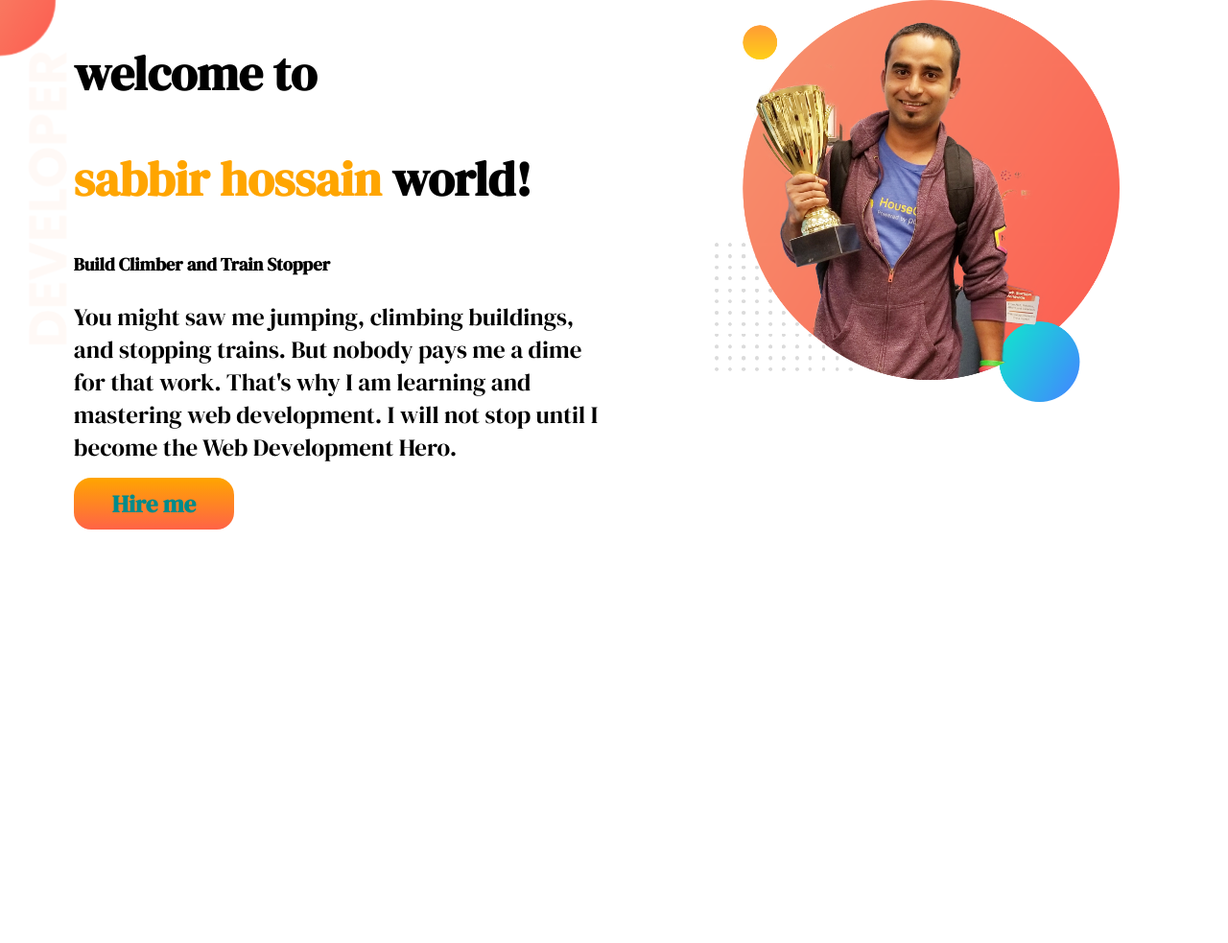
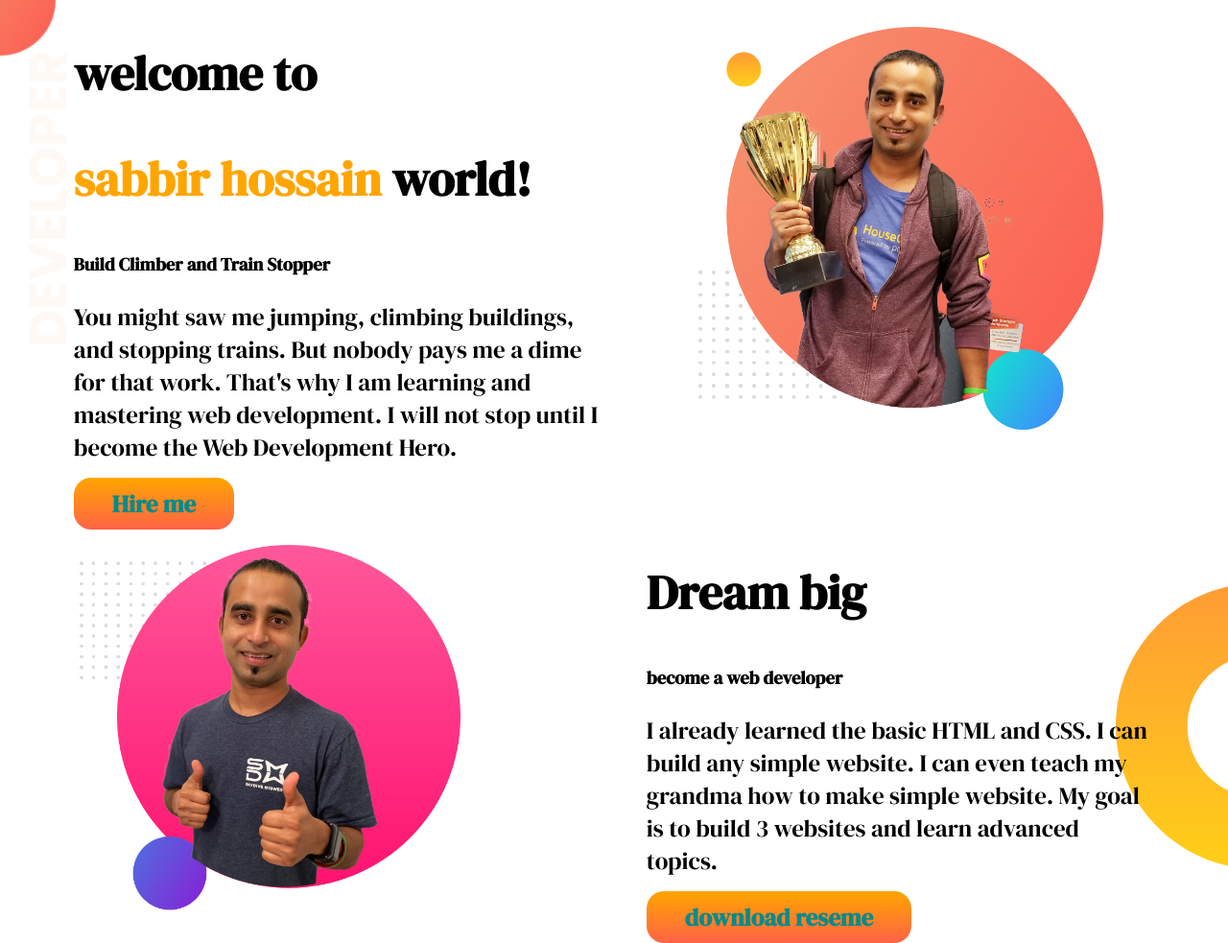
Before and after one commit to sabbir-developer1/developer-plortfolio, a plain HTML site: page index.html in a window 1280 px wide. Shown: the whole page at 96% size. Before the commit the page ends 800 px from the top, so only its background shows below. Drawn offline with Linux system fonts and the light colour scheme.

Commit message:
banner addes

```diff
--- a/index.html
+++ b/index.html
@@ -32,5 +32,23 @@
     </div>
 
 </section>
+<section class="banner">
+    <div class="half-width">
+        <img src="images/jhankar2.png" alt="">
+    </div>
+    <div class="half-width">
+        <h1>Dream big</h1>
+        <h3>become a web developer</h4>
+        <p>I already learned the basic HTML and CSS.
+            I can build any simple website.
+             I can even teach my grandma how to
+              make simple website.
+              My goal is to build
+              3 websites and learn advanced topics.</p>
+              <a target="_blank" class="dot" href="dowonload reseme">download reseme</a>
+
+    </div>
+
+</section>
 </body>
 </html>
--- a/style.css
+++ b/style.css
@@ -19,10 +19,14 @@ section{
     width: 50%;
     padding-left:6%;
 
+
 }
 .half-width img{
     width: 75%;
-    padding-left: 5%;
+    padding-left: 2%;
+    padding-top: 5%;
+
+
 
 }.dot{
     text-decoration: none;
@@ -37,3 +41,9 @@ section{
     background-image: url(images/top-banner.png);
     background-repeat: no-repeat;
 }
+.banner{
+    background-image: url(images/dream-bg.png);
+    background-repeat: no-repeat;
+    background-position: right;
+    padding-right: 6%;
+}
```
